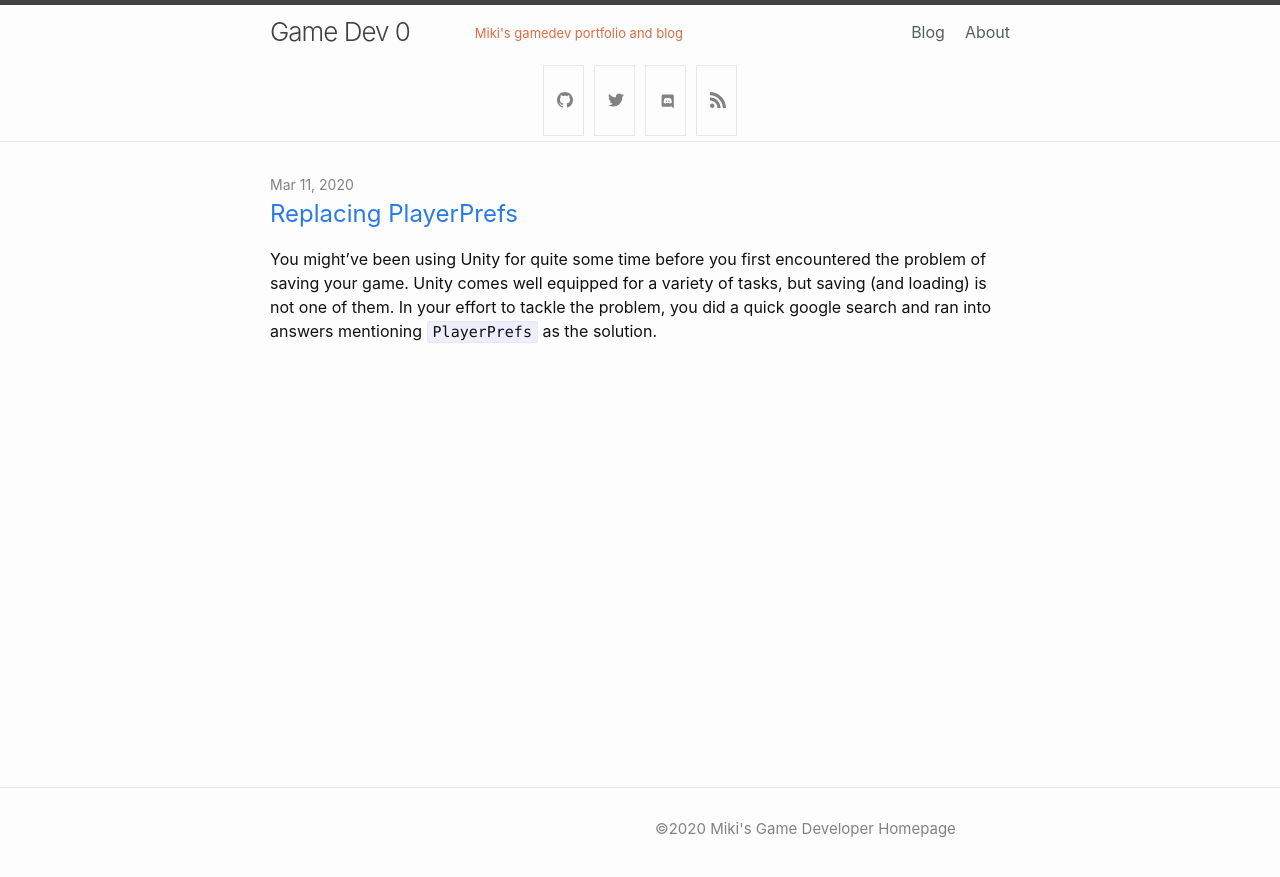
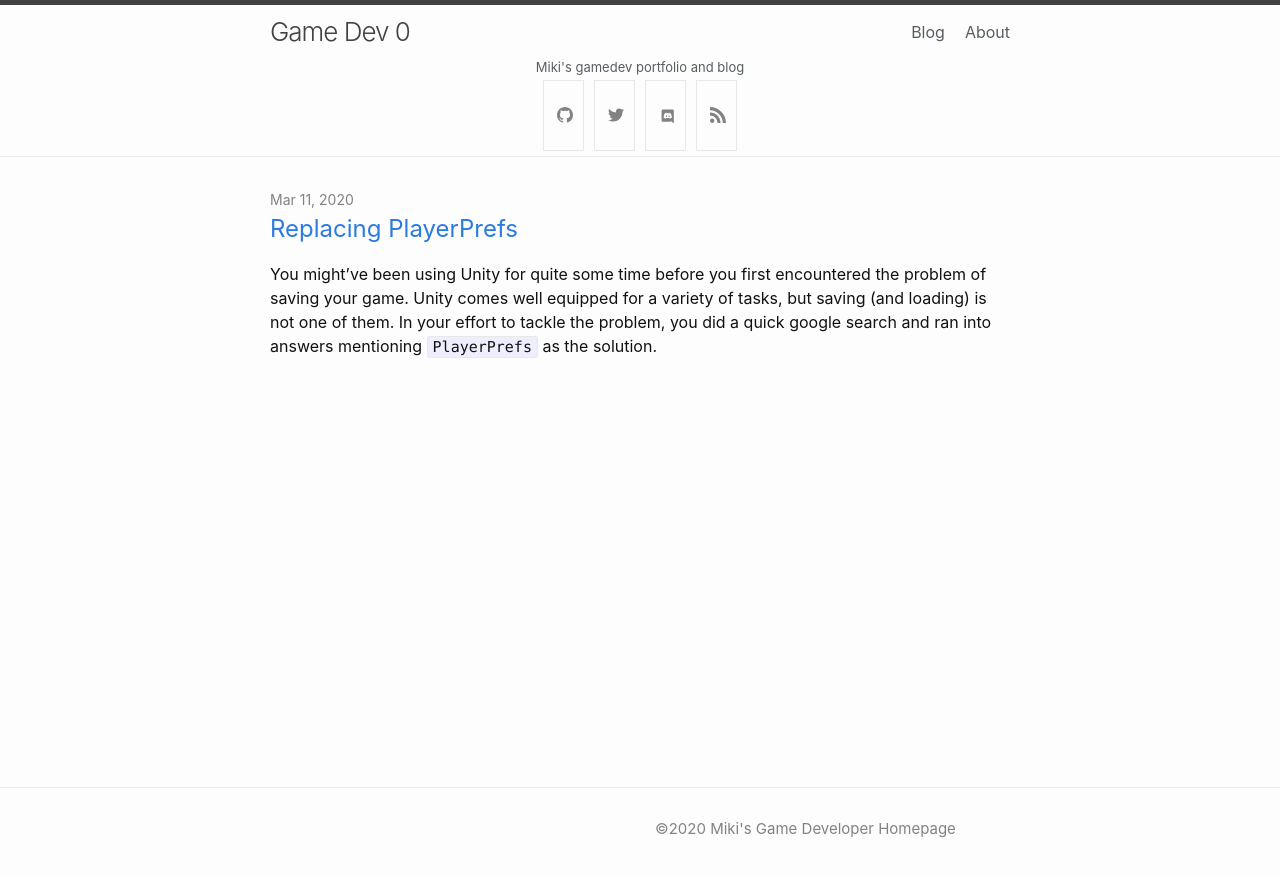
Before and after one commit to MPozek/mpozek.github.io, a Jekyll site: the page built from index.md, in a window 1280 px wide. Shown: the top 877 px of the page. Built offline with Jekyll 4.4.1, drawn with Linux system fonts in a browser that asks for light colours.

Commit message:
mobile layout subtitle fix

```diff
--- a/_includes/header.html
+++ b/_includes/header.html
@@ -7,7 +7,6 @@
     <a class="site-title" rel="author" href="{{ "/" | relative_url }}">
       {{ site.title | escape }}
     </a>
-    <span class="site-subtitle color-accent">{{ site.subtitle | escape }}</span>
 
 
     {%- if titles_size > 0 -%}
@@ -32,6 +31,7 @@
       </nav>
     {%- endif -%}
   </div>
+  <span class="site-subtitle color-dark">{{ site.subtitle | escape }}</span>
   <div class="social-links">
     {%- include social.html -%}
   </div>
--- a/assets/css/custom-style.css
+++ b/assets/css/custom-style.css
@@ -1,7 +1,9 @@
 .site-subtitle {
     font-size: small;
     position: static;
-    margin-left:5em;
+    margin: 0 auto;
+    display: table;
+    line-height: normal;
 }
 
 .page-heading, .post-title {
```
